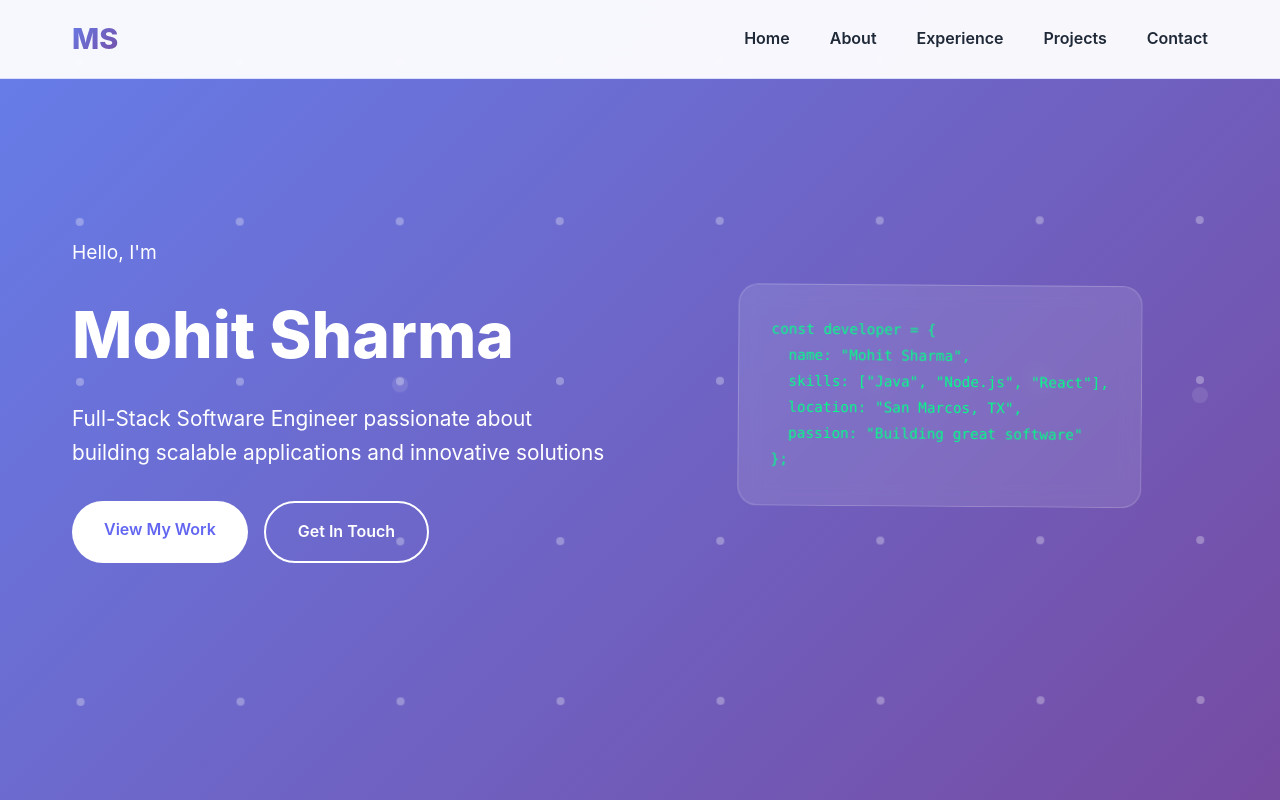
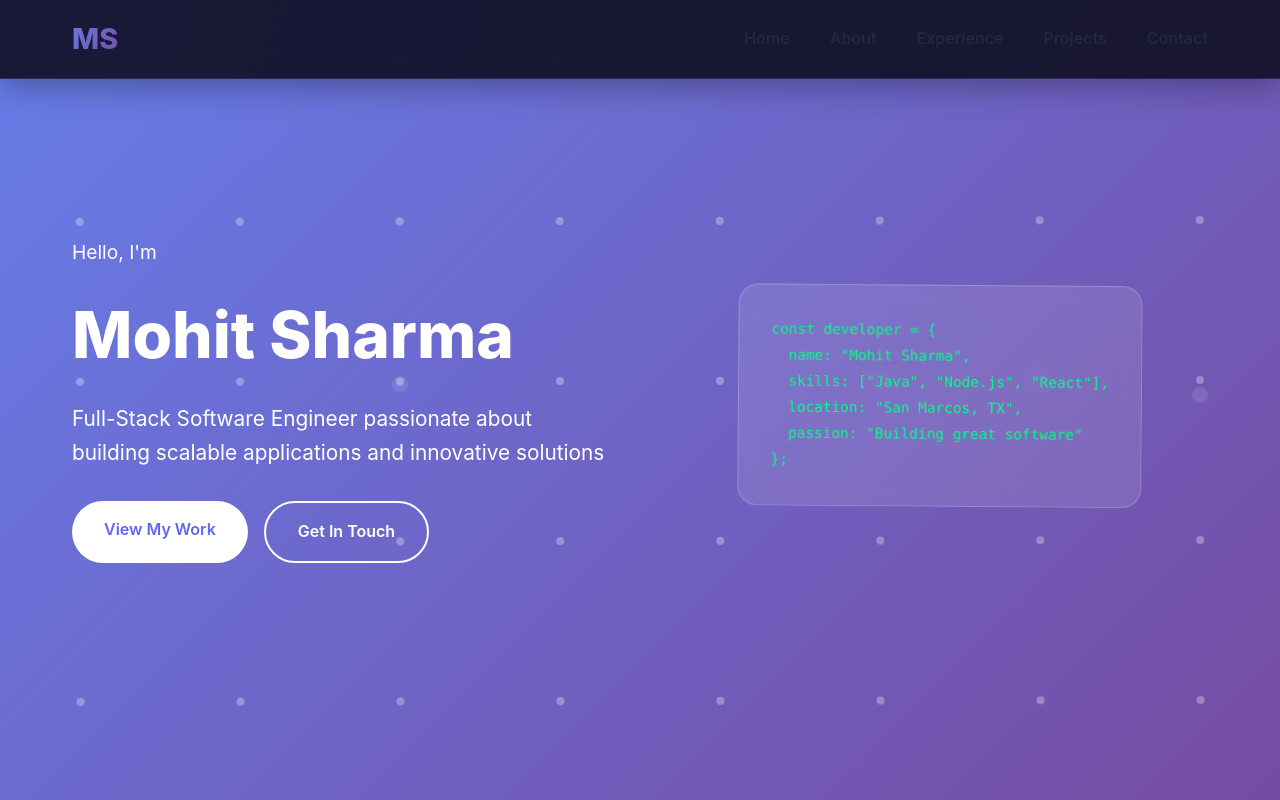
Before and after one commit to moecodeshere/moecodeshere.github.io, a plain HTML site: page index.html in a window 1280 px wide. Shown: the top 800 px of the page. Drawn offline with Linux system fonts and the light colour scheme.

Commit message:
top bar colour dynamic color chnaging fixed

```diff
--- a/index.html
+++ b/index.html
@@ -1711,11 +1711,13 @@
         window.addEventListener('scroll', () => {
             const header = document.querySelector('.header');
             if (window.scrollY > 100) {
-                header.style.background = 'rgba(255, 255, 255, 0.98)';
-                header.style.boxShadow = '0 2px 20px rgba(0, 0, 0, 0.1)';
+                header.style.background = 'rgba(15, 15, 35, 0.95)';
+                header.style.boxShadow = '0 2px 20px rgba(0, 255, 136, 0.2)';
+                header.style.borderBottom = '1px solid rgba(0, 255, 136, 0.3)';
             } else {
-                header.style.background = 'rgba(255, 255, 255, 0.95)';
-                header.style.boxShadow = 'none';
+                header.style.background = 'rgba(15, 15, 35, 0.9)';
+                header.style.boxShadow = '0 8px 32px rgba(0, 0, 0, 0.3)';
+                header.style.borderBottom = '1px solid rgba(102, 126, 234, 0.2)';
             }
         });
 
```
